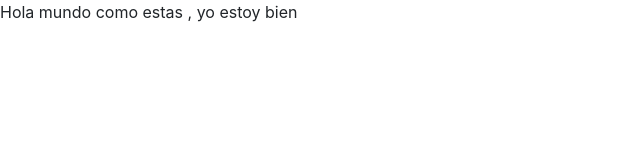
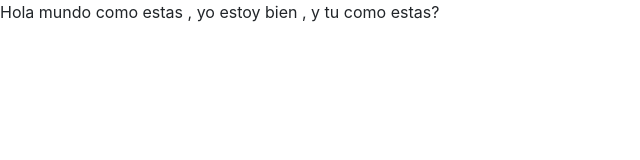
Before and after one commit to RolandoJavierRamosVargas/TestAHPNL2, a plain HTML site: page index.html in a window 1280 px wide. Shown: the whole page, without its empty margins (0-640 px from the left). Drawn offline with nearby package versions, Linux system fonts and the light colour scheme.

Commit message:
tercer comit

```diff
--- a/index.html
+++ b/index.html
@@ -9,7 +9,7 @@
 </head>
 
 <body>
-    <p>Hola mundo como estas , yo estoy bien</p>
+    <p>Hola mundo como estas , yo estoy bien , y tu como estas?</p>
 
 </body>
 
```
